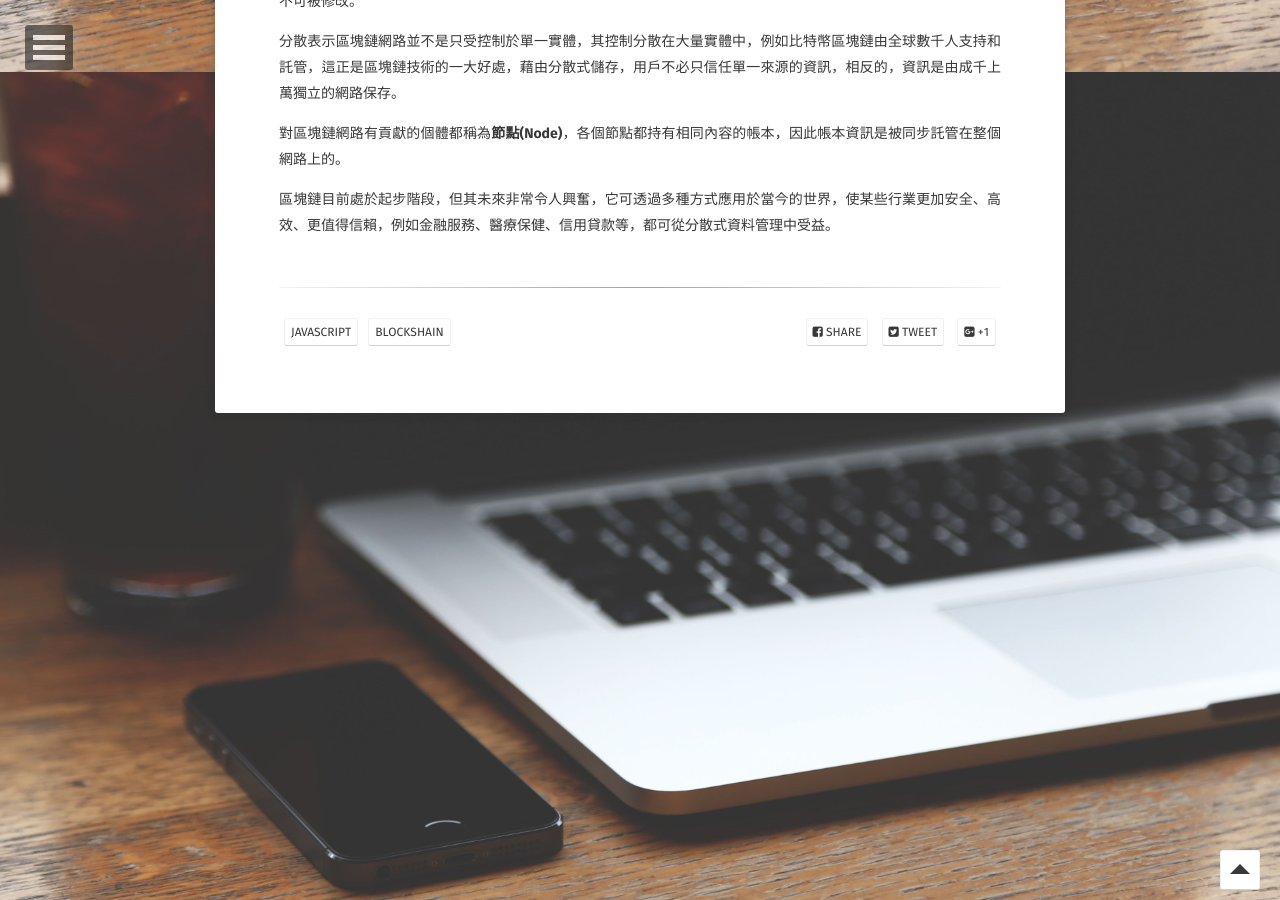
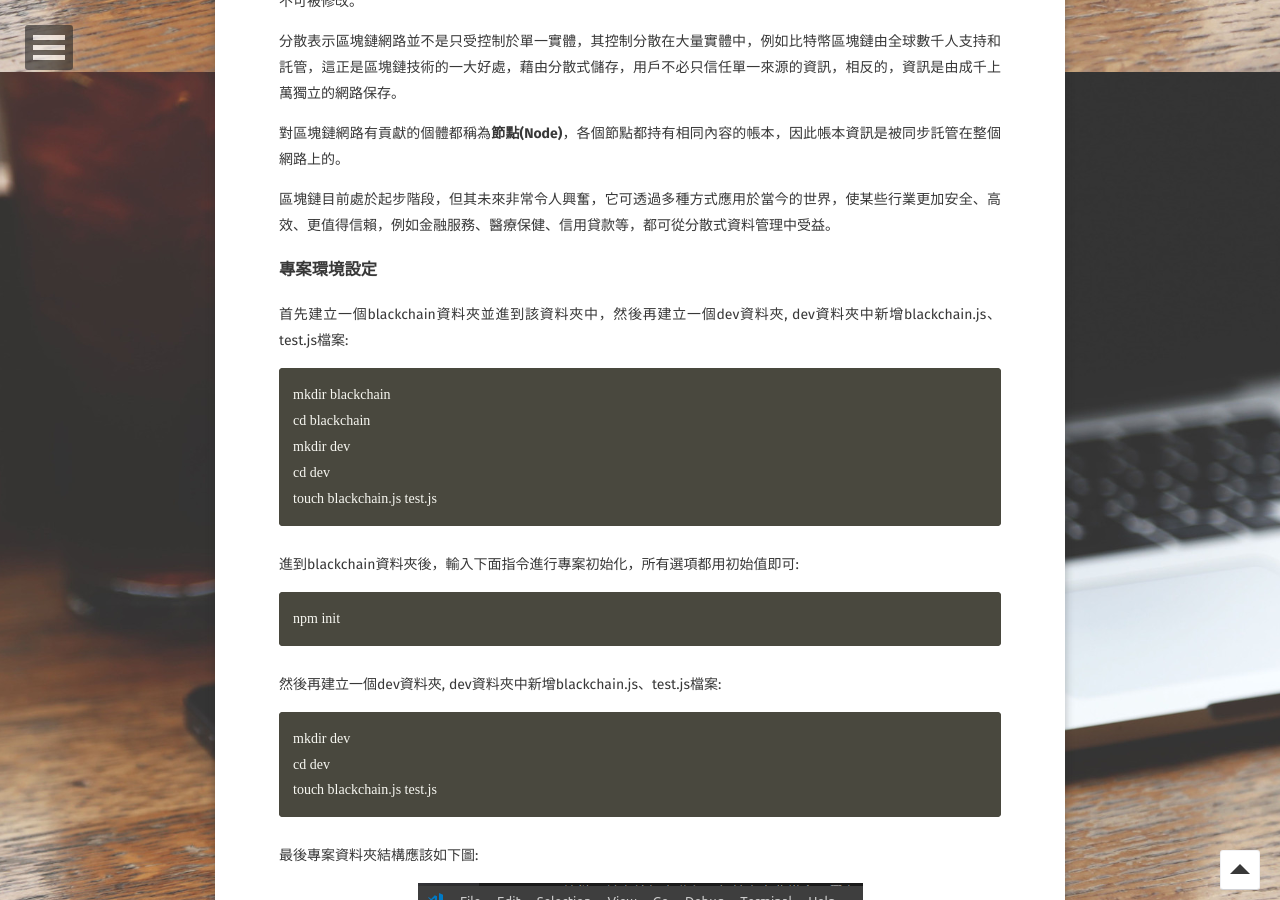
Before and after one commit to kisekitw/kisekitw.github.io, a Jekyll site: the page built from _posts/2021-04-03-JavaScript區塊鏈開發(一).md, in a window 1280 px wide and 900 px high, scrolled down 828 px. Built offline with Jekyll 4.4.1, drawn with Linux system fonts in a browser that asks for light colours; some web fonts are replaced.

Commit message:
blockchain v1.1

````diff
--- a/_posts/2021-04-03-JavaScript區塊鏈開發(一).md
+++ b/_posts/2021-04-03-JavaScript區塊鏈開發(一).md
@@ -34,3 +34,34 @@ comments: false
 對區塊鏈網路有貢獻的個體都稱為**節點(Node)**，各個節點都持有相同內容的帳本，因此帳本資訊是被同步託管在整個網路上的。
 
 區塊鏈目前處於起步階段，但其未來非常令人興奮，它可透過多種方式應用於當今的世界，使某些行業更加安全、高效、更值得信賴，例如金融服務、醫療保健、信用貸款等，都可從分散式資料管理中受益。
+
+
+### 專案環境設定
+
+首先建立一個blackchain資料夾並進到該資料夾中，然後再建立一個dev資料夾, dev資料夾中新增blackchain.js、test.js檔案:
+
+```
+mkdir blackchain
+cd blackchain
+mkdir dev
+cd dev
+touch blackchain.js test.js
+```
+
+進到blackchain資料夾後，輸入下面指令進行專案初始化，所有選項都用初始值即可:
+
+```
+npm init
+```
+
+然後再建立一個dev資料夾, dev資料夾中新增blackchain.js、test.js檔案:
+
+```
+mkdir dev
+cd dev
+touch blackchain.js test.js
+```
+
+最後專案資料夾結構應該如下圖:
+
+![alt text](https://github.com/kisekitw/kisekitw.github.io/blob/master/assets/img/1080403/projectstructure.png?raw=true "project file structure")
````
Also changed, not shown: assets/img/1080403/projectstructure.png (added).
